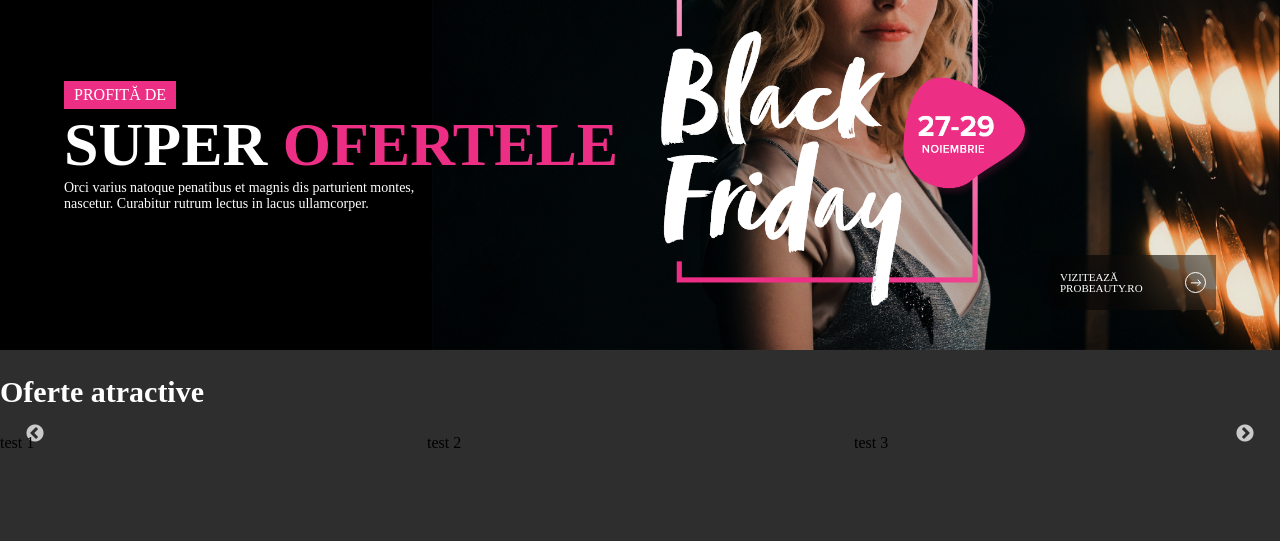
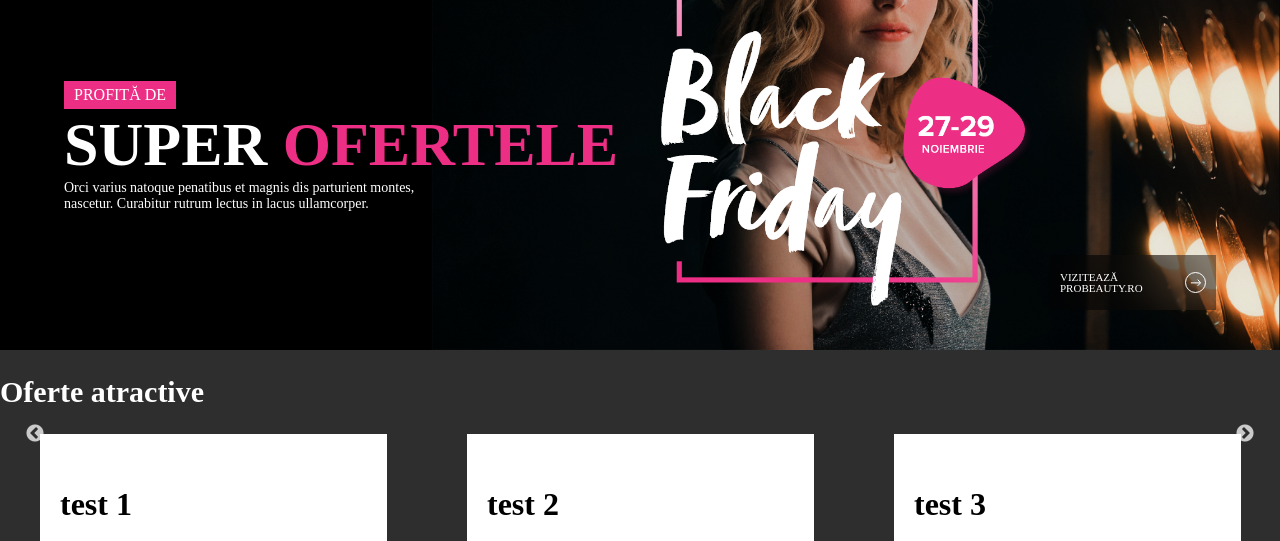
Before and after one commit to andreibrindas/probeauty-black-friday, a Gatsby site: page / in a window 1280 px wide. Shown: the part 212-753 px from the top of the page. Built offline with nearby package versions, Linux system fonts and the light colour scheme; Gatsby itself is replaced by a stand-in of ours; a web font is replaced by a local one.

Commit message:
small update

```diff
--- a/src/components/image-galery.jsx
+++ b/src/components/image-galery.jsx
@@ -19,12 +19,12 @@ export default class ImageGallery extends Component {
         <div>
           <h2 className={imageGalleryStyles.header}>Oferte atractive</h2>
           <Slider {...settings} className={imageGalleryStyles.imageSlider}>
-            <Product name="test 1"></Product>
-            <Product name="test 2"></Product>
-            <Product name="test 3"></Product>
-            <Product name="test 4"></Product>
-            <Product name="test 5"></Product>
-            <Product name="test 6"></Product>
+            <Product productName="test 1" productImage='product-1'></Product>
+            <Product productName="test 2" productImage='product-1'></Product>
+            <Product productName="test 3" productImage='product-1'></Product>
+            <Product productName="test 4" productImage='product-1'></Product>
+            <Product productName="test 5" productImage='product-1'></Product>
+            <Product productName="test 6" productImage='product-1'></Product>
           </Slider>
         </div>
       );
--- a/src/components/image-galery.module.css
+++ b/src/components/image-galery.module.css
@@ -3,5 +3,5 @@
   font-size: 30px;
 }
 
-.imageSLider {
+.imageSlider {
 }
--- a/src/components/product.jsx
+++ b/src/components/product.jsx
@@ -2,5 +2,8 @@ import React from "react"
 import productStyles from "./product.module.css"
 
 export default function Product(props) {
-return <div>{props.name}</div>
+return <div className={productStyles.productContainer}>
+        <h1>{props.productName}</h1>
+        <img src={`img/${props.productImage}.png`} alt="" className={productStyles.productImage} />
+    </div>
 }
--- a/src/components/product.module.css
+++ b/src/components/product.module.css
@@ -0,0 +1,7 @@
+.productContainer {
+  background-color: white;
+  margin: 0 40px;
+  padding: 30px 20px;
+}
+.productImage {
+}
```
Also changed, not shown: static/img/product-1.png (added).
